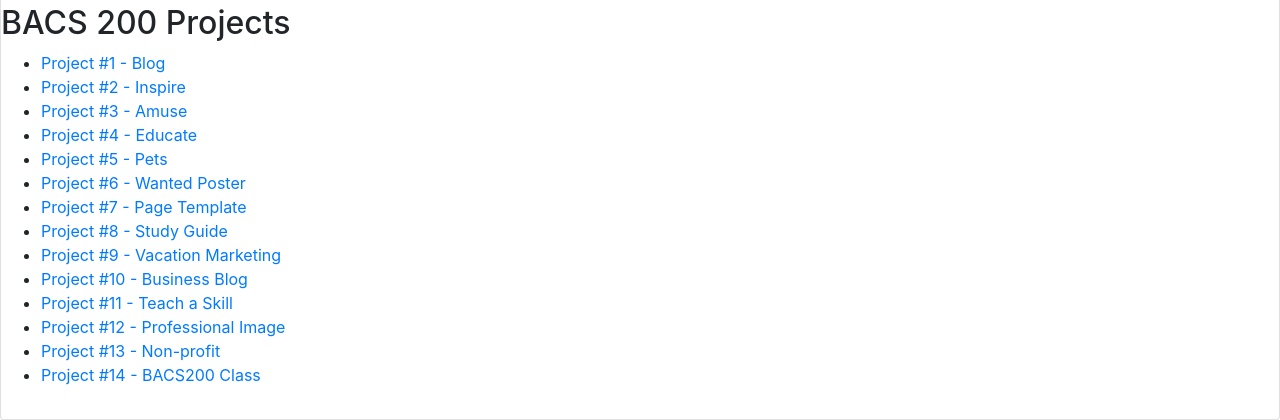
After one commit to carr1933/UNC-BACS200-2019-Spring, a PHP site: page /projects/index.html in a window 1280 px wide. The commit adds this page. Shown: the part 415-835 px from the top of the page. Run offline with PHP 8.4, Linux system fonts and the light colour scheme.

Commit message:
Add projects to BACS 200 Class Website

```diff
--- /dev/null
+++ b/projects/index.html
@@ -0,0 +1,80 @@
+<!doctype html>
+<html lang="en">
+
+<head>
+    <title>UNC BACS 200 Projects</title>
+
+    <!-- Required meta tags -->
+    <meta charset="utf-8">
+    <meta name="viewport" content="width=device-width, initial-scale=1, shrink-to-fit=no">
+    <link rel="icon" href="https://www.unco.edu/favicon.ico">
+
+    <!-- Bootstrap CSS -->
+    <link rel="stylesheet" href="https://stackpath.bootstrapcdn.com/bootstrap/4.3.1/css/bootstrap.min.css">
+    <link rel="stylesheet" href="/static/css/blog.css">
+</head>
+
+<body>
+
+    <!-- Header -->
+    <header>
+        <img src="/static/images/unc/Bear.100.png" alt="Bear Logo">
+        <div>
+            <h1>UNC Digital Classroom</h1>
+            <h2><a href="/unc/bacs200/">BACS 200 - Intro Web Dev</a></h2>
+        </div>
+    </header>
+
+    <!-- Main -->
+    <main class="page">
+
+
+        <div class="card">
+
+
+
+
+
+
+            <p>
+                <h2 id="bacs-200-projects">BACS 200 Projects</h2>
+                <ul>
+                    <li><a href="01">Project #1 - Blog</a></li>
+                    <li><a href="02">Project #2 - Inspire</a></li>
+                    <li><a href="03">Project #3 - Amuse</a></li>
+                    <li><a href="/unc/bacs200/projects/04">Project #4 - Educate</a></li>
+                    <li><a href="/unc/bacs200/projects/05">Project #5 - Pets</a></li>
+                    <li><a href="/unc/bacs200/projects/06">Project #6 - Wanted Poster</a></li>
+                    <li><a href="/unc/bacs200/projects/07">Project #7 - Page Template</a></li>
+                    <li><a href="/unc/bacs200/projects/08">Project #8 - Study Guide</a></li>
+                    <li><a href="/unc/bacs200/projects/09">Project #9 - Vacation Marketing</a></li>
+                    <li><a href="/unc/bacs200/projects/10">Project #10 - Business Blog</a></li>
+                    <li><a href="/unc/bacs200/projects/11">Project #11 - Teach a Skill</a></li>
+                    <li><a href="/unc/bacs200/projects/12">Project #12 - Professional Image</a></li>
+                    <li><a href="/unc/bacs200/projects/13">Project #13 - Non-profit</a></li>
+                    <li><a href="/unc/bacs200/projects/14">Project #14 - BACS200 Class</a></li>
+                </ul>
+            </p>
+
+
+
+
+
+
+
+
+
+        </div>
+
+
+
+    </main>
+
+    <!-- jQuery first, then Popper.js, then Bootstrap JS -->
+    <script src="https://code.jquery.com/jquery-3.3.1.slim.min.js"></script>
+    <script src="https://cdnjs.cloudflare.com/ajax/libs/popper.js/1.14.7/umd/popper.min.js"></script>
+    <script src="https://stackpath.bootstrapcdn.com/bootstrap/4.3.1/js/bootstrap.bundle.min.js"></script>
+
+</body>
+
+</html>
```
Also changed, not shown: index.php (+20 -1 lines), project.php (added, +20 -0 lines), 16 other files.
